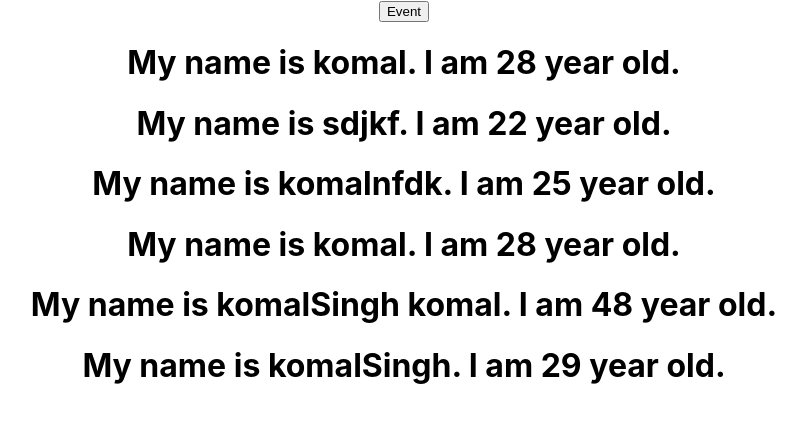
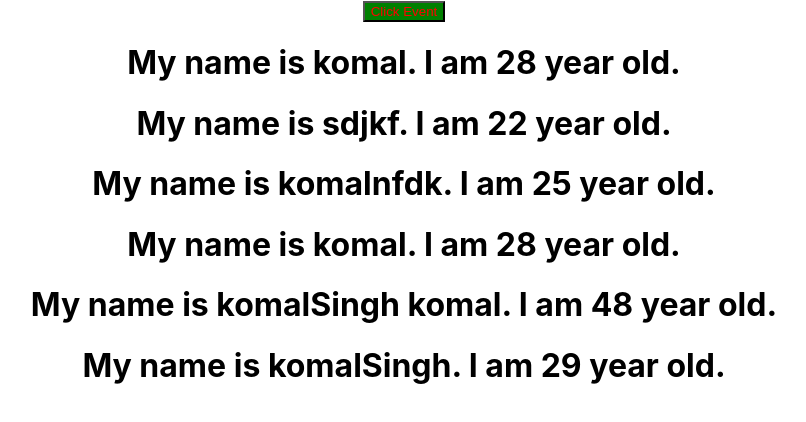
Before and after one commit to komal2831/GaiaBharat, a React (Create React App) app: page / in a window 1280 px wide. Shown: the top 422 px of the page, without its empty margins (236-1042 px from the left). Built offline with nearby package versions, Linux system fonts and the light colour scheme.

Commit message:
lesson 66

```diff
--- /dev/null
+++ b/src/components/basics.css
@@ -0,0 +1,9 @@
+.but{
+    background-color: green;
+    color: red;
+}
+
+.but:hover{
+    background-color: red;
+    color: green;
+}
--- a/src/components/basics.js
+++ b/src/components/basics.js
@@ -1,5 +1,6 @@
 import React, { Component } from 'react';
 import Child from "./child";
+import basics from "./basics.css"
 
 class Basics extends Component {
     state = {
@@ -26,7 +27,7 @@ class Basics extends Component {
     render() {
         return (
             <div className="container">
-                  <button onClick={() => this.applyEvent()}>Event</button>
+                  <button className="but" onClick={() => this.applyEvent()}>Click Event</button>
                 {
                     this.state.show ?
                         <div>
```
